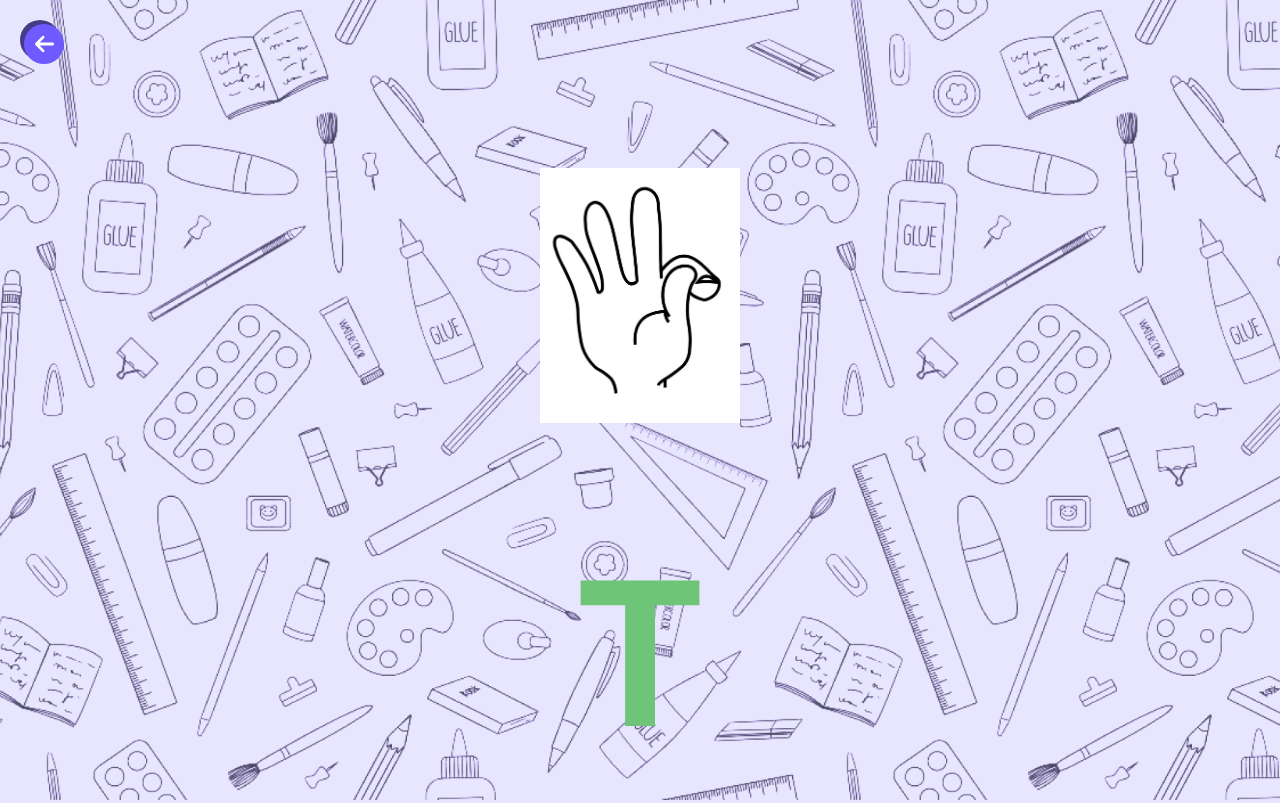
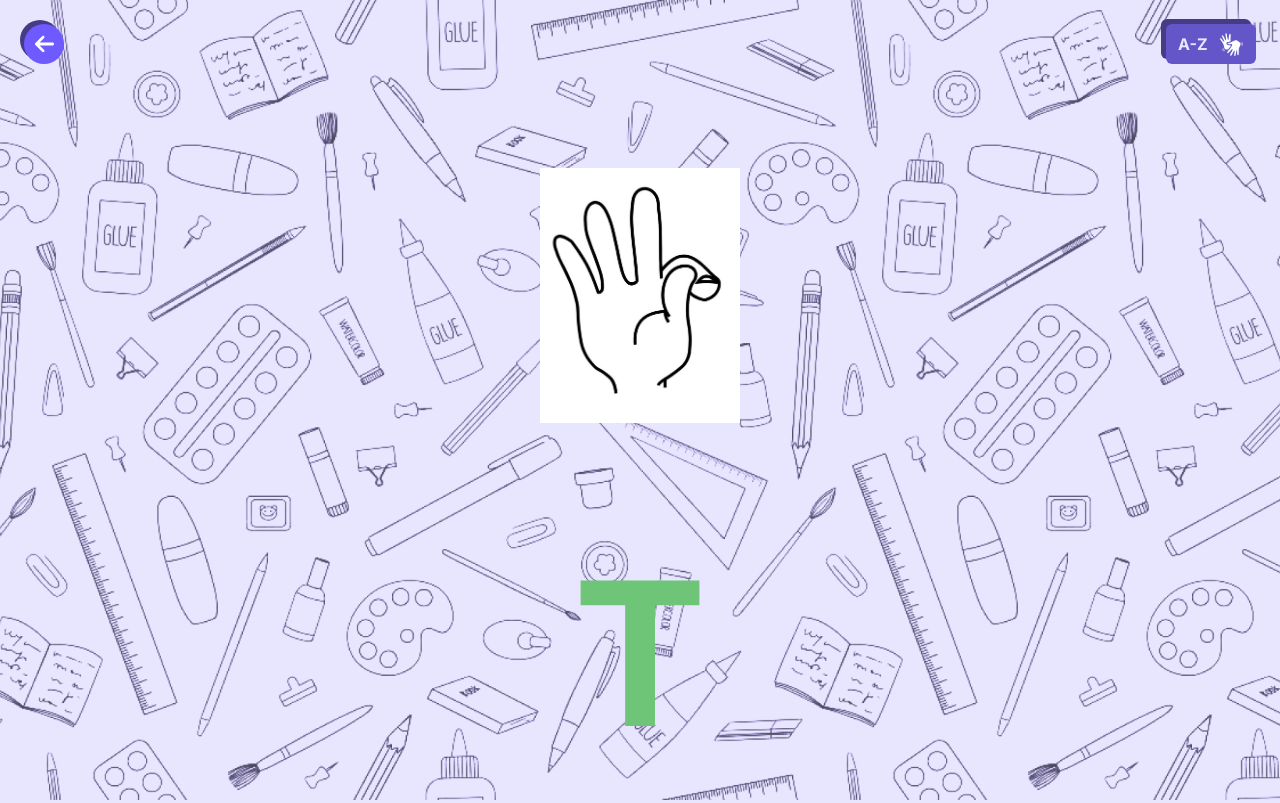
Before and after one commit to dorvillethiago/Memoriza-Libras, a React (Vite) app: page /game in a window 1280 px wide. Built offline with nearby package versions, Linux system fonts and the light colour scheme.

Commit message:
feat: adicionado botão de cola

```diff
--- /dev/null
+++ b/src/modules/Game/assets/ButtonShadow.css
@@ -0,0 +1,3 @@
+.button-shadow {
+    box-shadow: -5px -5px 0px 0px rgba(69, 60, 133, 1);
+}
--- a/src/modules/Game/components/BackArrow.tsx
+++ b/src/modules/Game/components/BackArrow.tsx
@@ -4,7 +4,7 @@ import {useNavigate} from "react-router-dom";
 export default function BackArrow() {
     const navigate = useNavigate();
     return(
-        <div className={`relative w-[40px] h-[40px] hover:scale-110 active:scale-75 transition-transform `}>
+        <div className={`relative w-[40px] h-[40px] hover:scale-110 active:scale-75 transition-transform`}>
             <div className={`absolute bg-[#453C85] w-[40px] h-[40px] rounded-full right-1 bottom-1 -z-10`}/>
             <button
                 className={`bg-[#6E5AFF] w-[40px] h-[40px] rounded-full flex items-center justify-center z-10`}
--- /dev/null
+++ b/src/modules/Game/components/LibraSymbolButton.tsx
@@ -0,0 +1,17 @@
+import "../assets/ButtonShadow.css"
+import Tradutor from "../assets/tradutor1.png"
+
+interface LibraSymbomButtonProps {
+    onClick: () => void
+}
+
+export default function LibraSymbomButton( {onClick} : LibraSymbomButtonProps ) {
+    return (
+        <button
+        className="bg-primary h-[40px] w-[90px] rounded-md button-shadow flex flex-row items-center justify-between px-3 active:scale-75 transition-transform hover:scale-110"
+        onClick={onClick}>
+            <span className="text-background font-bold">A-Z</span>
+            <img alt="tradutor asset" src={Tradutor} width={25} height={25}></img>
+        </button>
+    )
+}
--- a/src/modules/Game/sessions/Header.tsx
+++ b/src/modules/Game/sessions/Header.tsx
@@ -1,5 +1,6 @@
 import BackArrow from "../components/BackArrow.tsx";
 import {motion} from "framer-motion";
+import LibraSymbomButton from "../components/LibraSymbolButton.tsx";
 
 export default function Header() {
 
@@ -7,8 +8,9 @@ export default function Header() {
         <motion.header
             initial={{ y: 100, opacity: 0}}
             animate={{ y: 0, opacity: 100}}
-            className={`w-full p-6 flex-col`}>
+            className={`w-full p-6 flex flex-row justify-between`}>
             <BackArrow/>
+            <LibraSymbomButton onClick={() => {}}/>
         </motion.header>
     )
 }
```
Also changed, not shown: src/modules/Game/assets/tradutor1.png (added).
